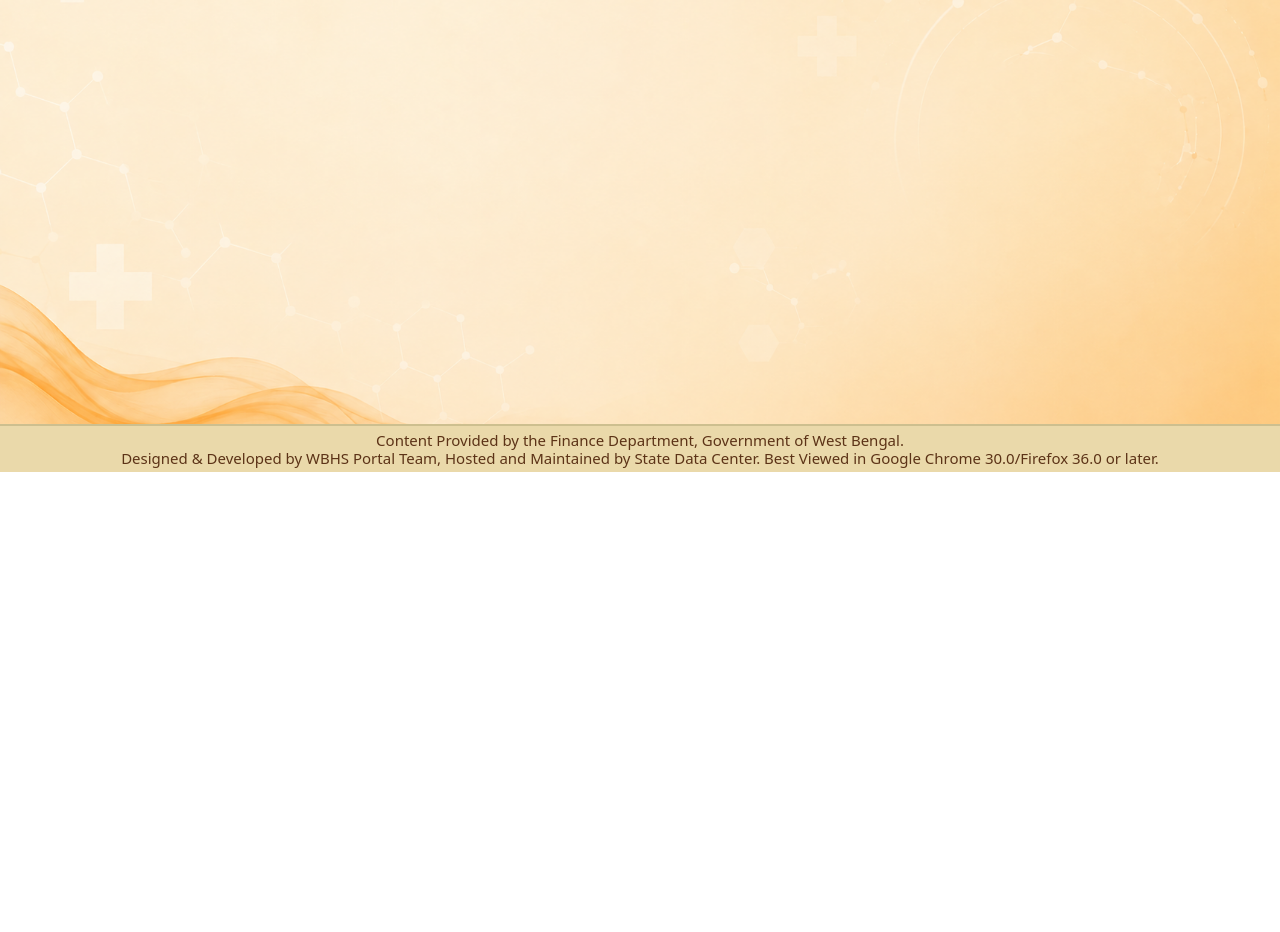
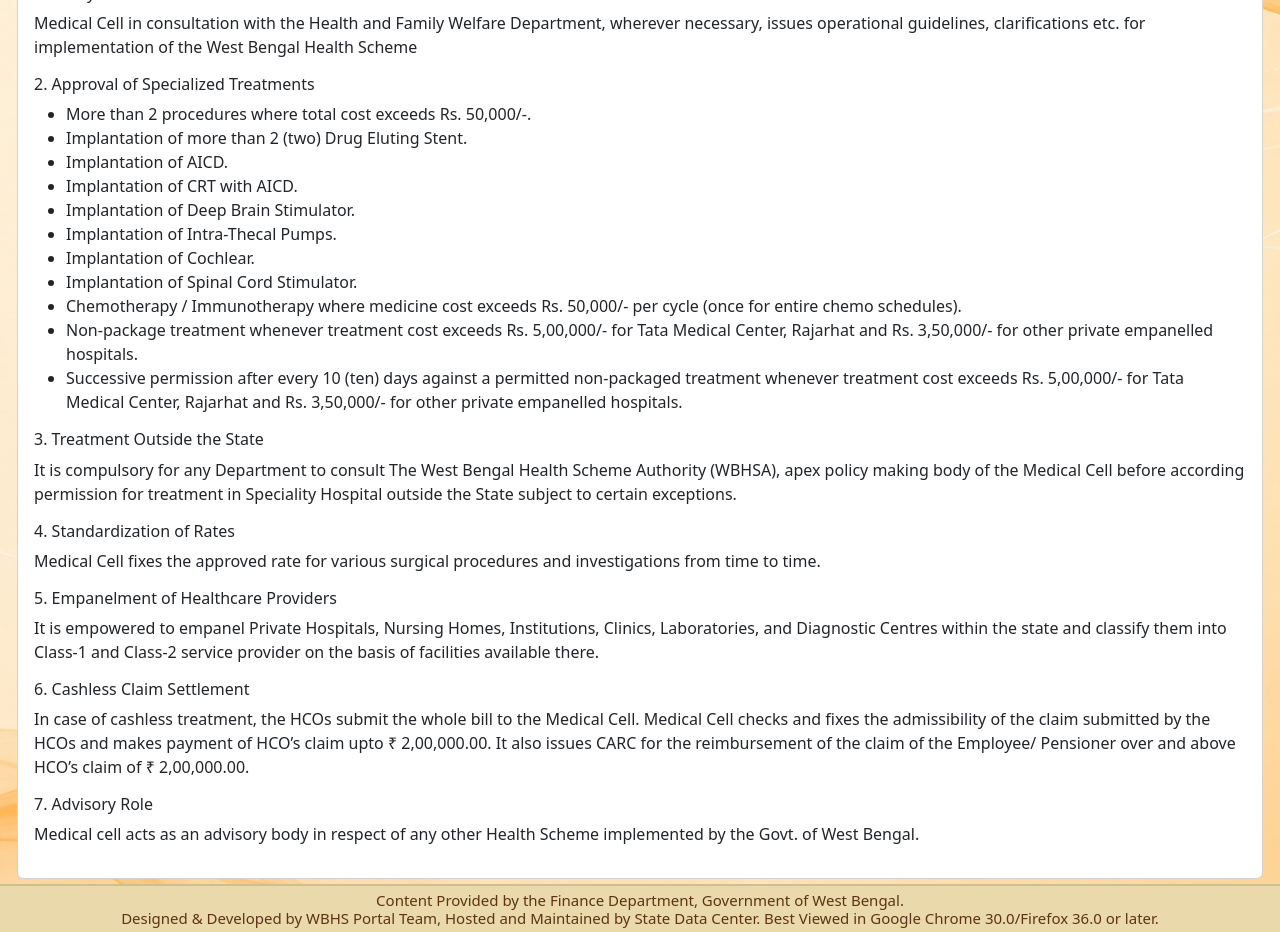
Before and after one commit to krishnendu6690/wbhs-portal-ui, an Angular app: page /about-scheme in a window 1280 px wide. Before the commit this address led to /. Shown: the part 400-1332 px from the top of the page. Before the commit the page ends 872 px from the top, so only its background shows below. Built offline with nearby package versions, Linux system fonts and the light colour scheme.

Commit message:
office 020726

```diff
--- a/src/app/app.routes.ts
+++ b/src/app/app.routes.ts
@@ -5,6 +5,7 @@ import { AboutUs } from './pages/under-home/about-us/about-us';
 import { CircularMemos } from './pages/under-home/circular-memos/circular-memos';
 import { ContactUs } from './pages/under-home/contact-us/contact-us';
 import { LoginPage } from './pages/under-home/login-page/login-page';
+import { AboutScheme } from './pages/under-home/about-scheme/about-scheme';
 
 export const routes: Routes = [
   { path: '', redirectTo: '/home', pathMatch: 'full' },
@@ -13,4 +14,5 @@ export const routes: Routes = [
   { path: 'login', component: LoginPage },
   { path: 'contact', component: ContactUs },
   { path: 'circulars', component: CircularMemos },
+  { path: 'about-scheme', component: AboutScheme }
 ];
--- a/src/app/home/home.html
+++ b/src/app/home/home.html
@@ -8,13 +8,13 @@
         </div> -->
 
         <div class="list-group list-group-flush">
-          <a class="list-group-item list-group-item-action"> About The Scheme </a>
+          <a class="list-group-item list-group-item-action" routerLink="/about-scheme" routerLinkActive="active"> About The Scheme </a>
 
-          <a class="list-group-item list-group-item-action"> Facilities Available </a>
+          <a class="list-group-item list-group-item-action" routerLink="/facilities"> Facilities Available </a>
 
-          <a class="list-group-item list-group-item-action"> Download </a>
+          <a class="list-group-item list-group-item-action" routerLink="/download"> Download </a>
 
-          <a class="list-group-item list-group-item-action"> Search HoO Code </a>
+          <a class="list-group-item list-group-item-action" routerLink="/search-hoo"> Search HoO Code </a>
         </div>
       </div>
     </div>
--- /dev/null
+++ b/src/app/pages/under-home/about-scheme/about-scheme.html
@@ -0,0 +1,106 @@
+<div class="container-fluid mt-1">
+  <!-- About Section -->
+  <div class="card about-card mt-1">
+    <div class="card-header section-header">About Us</div>
+
+    <div class="card-body">
+      <p>
+        The <strong>Medical Cell</strong>, functioning under the
+        <strong>Finance Department (Group-P2), Government of West Bengal</strong>, administers the
+        <strong>West Bengal Health Scheme (WBHS)</strong>. It is responsible for policy
+        implementation, empanelment of hospitals, approval of specialized treatments and settlement
+        of medical claims.
+      </p>
+
+      <hr />
+
+      <h5>Functions of the Medical Cell</h5>
+
+      <div class="about-item">
+        <h6>1. Policy Administration</h6>
+        <p>
+          Medical Cell in consultation with the Health and Family Welfare Department, wherever
+          necessary, issues operational guidelines, clarifications etc. for implementation of the
+          West Bengal Health Scheme
+        </p>
+      </div>
+
+      <div class="about-item">
+        <h6>2. Approval of Specialized Treatments</h6>
+
+        <ul>
+          <li>More than 2 procedures where total cost exceeds Rs. 50,000/-.</li>
+          <li>Implantation of more than 2 (two) Drug Eluting Stent.</li>
+          <li>Implantation of AICD.</li>
+          <li>Implantation of CRT with AICD.</li>
+          <li>Implantation of Deep Brain Stimulator.</li>
+          <li>Implantation of Intra-Thecal Pumps.</li>
+          <li>Implantation of Cochlear.</li>
+          <li>Implantation of Spinal Cord Stimulator.</li>
+          <li>
+            Chemotherapy / Immunotherapy where medicine cost exceeds Rs. 50,000/- per cycle (once
+            for entire chemo schedules).
+          </li>
+          <li>
+            Non-package treatment whenever treatment cost exceeds Rs. 5,00,000/- for Tata Medical
+            Center, Rajarhat and Rs. 3,50,000/- for other private empanelled hospitals.
+          </li>
+          <li>
+            Successive permission after every 10 (ten) days against a permitted non-packaged
+            treatment whenever treatment cost exceeds Rs. 5,00,000/- for Tata Medical Center,
+            Rajarhat and Rs. 3,50,000/- for other private empanelled hospitals.
+          </li>
+        </ul>
+      </div>
+
+      <div class="about-item">
+        <h6>3. Treatment Outside the State</h6>
+
+        <p>
+          It is compulsory for any Department to consult The West Bengal Health Scheme Authority
+          (WBHSA), apex policy making body of the Medical Cell before according permission for
+          treatment in Speciality Hospital outside the State subject to certain exceptions.
+        </p>
+      </div>
+
+      <div class="about-item">
+        <h6>4. Standardization of Rates</h6>
+
+        <p>
+          Medical Cell fixes the approved rate for various surgical procedures and investigations
+          from time to time.
+        </p>
+      </div>
+
+      <div class="about-item">
+        <h6>5. Empanelment of Healthcare Providers</h6>
+
+        <p>
+          It is empowered to empanel Private Hospitals, Nursing Homes, Institutions, Clinics,
+          Laboratories, and Diagnostic Centres within the state and classify them into Class-1 and
+          Class-2 service provider on the basis of facilities available there.
+        </p>
+      </div>
+
+      <div class="about-item">
+        <h6>6. Cashless Claim Settlement</h6>
+
+        <p>
+          In case of cashless treatment, the HCOs submit the whole bill to the Medical Cell. Medical
+          Cell checks and fixes the admissibility of the claim submitted by the HCOs and makes
+          payment of HCO’s claim upto ₹ 2,00,000.00. It also issues CARC for the reimbursement of
+          the claim of the Employee/ Pensioner over and above HCO’s claim of ₹ 2,00,000.00.
+        </p>
+      </div>
+
+      <div class="about-item">
+        <h6>7. Advisory Role</h6>
+
+        <p>
+          Medical cell acts as an advisory body in respect of any other Health Scheme implemented by
+          the Govt. of West Bengal.
+        </p>
+      </div>
+    </div>
+  </div>
+</div>
```
Also changed, not shown: src/app/pages/under-home/about-scheme/about-scheme.ts (added, +9 -0 lines), src/app/pages/under-home/about-scheme/about-scheme.scss (added), 1 other file (tests, documents, lock files or other folders).
